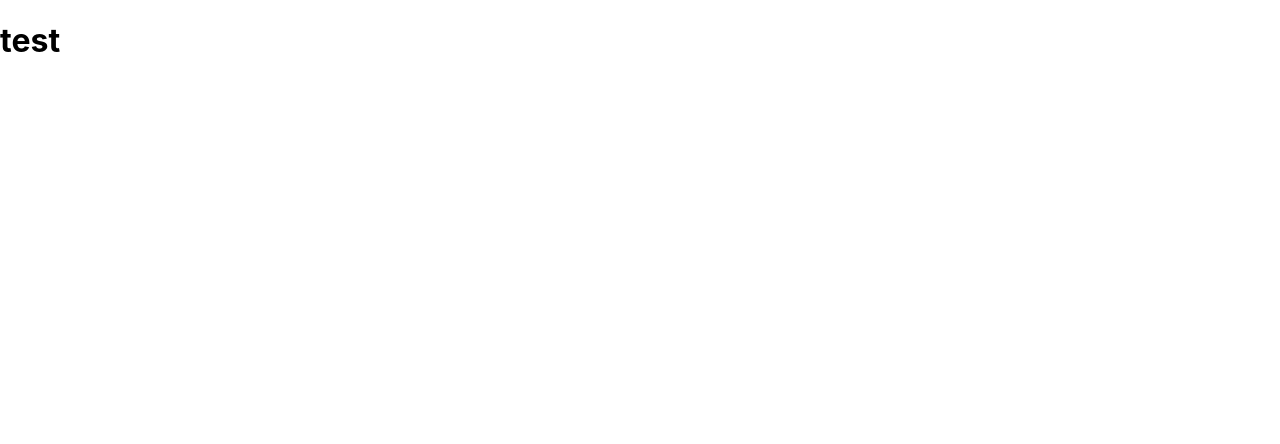
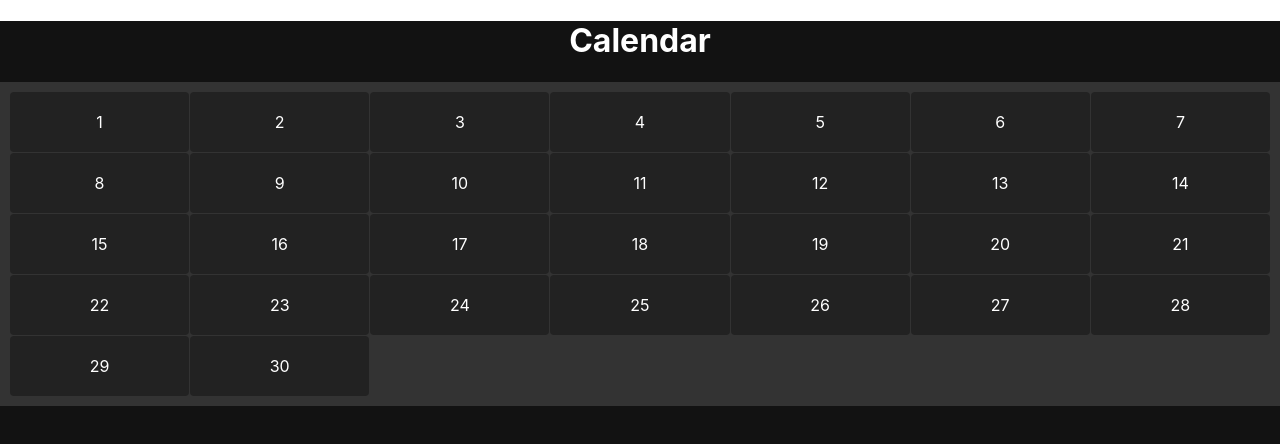
Before and after one commit to BlackMoreCode/MiniProject, a React (Create React App) app: page / in a window 1280 px wide. Shown: the top 444 px of the page. Built offline with nearby package versions, Linux system fonts and the light colour scheme.

Commit message:
error, needs some changes

```diff
--- a/package.json
+++ b/package.json
@@ -8,7 +8,9 @@
     "@testing-library/user-event": "^13.2.1",
     "react": "^18.3.1",
     "react-dom": "^18.3.1",
+    "react-router-dom": "^7.0.1",
     "react-scripts": "5.0.1",
+    "styled-components": "^6.1.13",
     "web-vitals": "^2.1.0"
   },
   "scripts": {
--- a/src/App.js
+++ b/src/App.js
@@ -1,11 +1,14 @@
-import logo from "./logo.svg";
-import "./App.css";
+import React from "react";
+import { BrowserRouter as Router, Routes, Route } from "react-router-dom";
+import Calendar from "./pages/Calendar";
 
 function App() {
   return (
-    <>
-      <h1>test</h1>
-    </>
+    <Router>
+      <Routes>
+        <Route path="/" element={<Calendar />} />
+      </Routes>
+    </Router>
   );
 }
 
--- /dev/null
+++ b/src/components/CalendarGrid.jsx
@@ -0,0 +1,39 @@
+import React from "react";
+import styled from "styled-components";
+
+const CalendarContainer = styled.div`
+  display: grid;
+  grid-template-columns: repeat(7, 1fr);
+  gap: 1px;
+  background: #333;
+  padding: 10px;
+`;
+
+const Day = styled.div`
+  padding: 20px;
+  background: ${(props) => (props.isToday ? "#555" : "#222")};
+  color: white;
+  text-align: center;
+  cursor: pointer;
+  border-radius: 4px;
+
+  &:hover {
+    background: #444;
+  }
+`;
+
+const CalendarGrid = ({ onDateClick }) => {
+  const days = Array.from({ length: 30 }, (_, i) => i + 1);
+
+  return (
+    <CalendarContainer>
+      {days.map((day) => (
+        <Day key={day} onClick={() => onDateClick(`2024-11-${day}`)}>
+          {day}
+        </Day>
+      ))}
+    </CalendarContainer>
+  );
+};
+
+export default CalendarGrid;
--- /dev/null
+++ b/src/components/Modal.jsx
@@ -0,0 +1,92 @@
+import React, { useState } from "react";
+import styled from "styled-components";
+
+const ModalWrapper = styled.div`
+  position: fixed;
+  top: 50%;
+  left: 50%;
+  transform: translate(-50%, -50%);
+  background: #333;
+  color: white;
+  padding: 20px;
+  border-radius: 8px;
+  width: 90%;
+  max-width: 400px;
+  z-index: 1000;
+`;
+
+const Backdrop = styled.div`
+  position: fixed;
+  top: 0;
+  left: 0;
+  width: 100%;
+  height: 100%;
+  background: rgba(0, 0, 0, 0.5);
+  z-index: 999;
+`;
+
+const Input = styled.input`
+  width: 100%;
+  padding: 10px;
+  margin: 10px 0;
+  border: none;
+  border-radius: 4px;
+`;
+
+const Button = styled.button`
+  background: #555;
+  color: white;
+  border: none;
+  padding: 10px 20px;
+  margin: 10px 5px;
+  border-radius: 4px;
+  cursor: pointer;
+
+  &:hover {
+    background: #666;
+  }
+`;
+
+const Modal = ({ date, closeModal }) => {
+  const [time, setTime] = useState({ start: "", end: "" });
+  const [alarm, setAlarm] = useState("");
+
+  const handleSave = () => {
+    console.log({ date, time, alarm });
+    closeModal();
+  };
+
+  return (
+    <>
+      <Backdrop onClick={closeModal} />
+      <ModalWrapper>
+        <h2>Event on {date}</h2>
+        <label>Start Time:</label>
+        <Input
+          type="time"
+          value={time.start}
+          onChange={(e) => setTime({ ...time, start: e.target.value })}
+        />
+        <label>End Time:</label>
+        <Input
+          type="time"
+          value={time.end}
+          onChange={(e) => setTime({ ...time, end: e.target.value })}
+        />
+        <label>Alarm:</label>
+        <Input
+          type="text"
+          placeholder="e.g., 15 mins before"
+          value={alarm}
+          onChange={(e) => setAlarm(e.target.value)}
+        />
+        <div>
+          <Button onClick={handleSave}>Save</Button>
+          <Button onClick={closeModal}>Cancel</Button>
+        </div>
+      </ModalWrapper>
+    </>
+  );
+};
+
+export default Modal;
--- /dev/null
+++ b/src/pages/Calendar.jsx
@@ -0,0 +1,32 @@
+import React, { useState } from "react";
+import CalendarGrid from "../components/CalendarGrid";
+import Modal from "../components/Modal";
+
+const Calendar = () => {
+  const [selectedDate, setSelectedDate] = useState(null);
+
+  const openModal = (date) => {
+    setSelectedDate(date);
+  };
+
+  const closeModal = () => {
+    setSelectedDate(null);
+  };
+
+  return (
+    <div
+      style={{
+        textAlign: "center",
+        color: "white",
+        backgroundColor: "#121212",
+        height: "100vh",
+      }}
+    >
+      <h1>Calendar</h1>
+      <CalendarGrid onDateClick={openModal} />
+      {selectedDate && <Modal date={selectedDate} closeModal={closeModal} />}
+    </div>
+  );
+};
+
+export default Calendar;
```
Also changed, not shown: src/components/Day.jsx (added), src/pages/EventModal.jsx (added), src/pages/Home.jsx (added), src/pages/Profile.jsx (added), src/styles/CalendarStyles.css (added), src/styles/Global.css (added), src/styles/ModalStyles.css (added), 1 other file (tests, documents, lock files or other folders).
